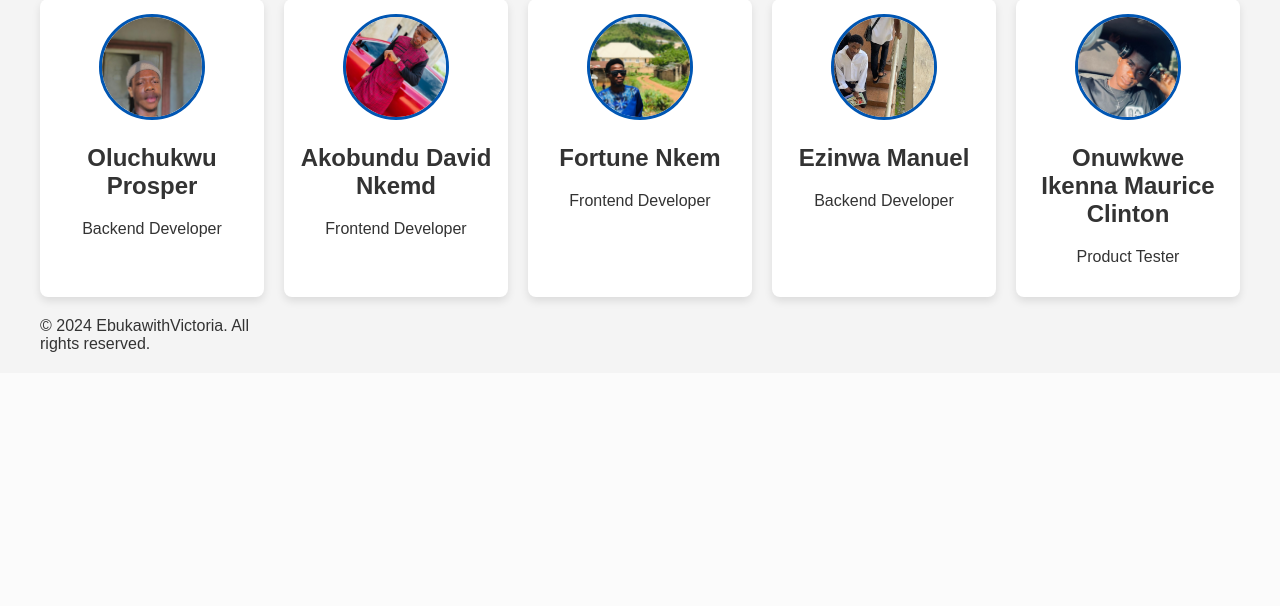
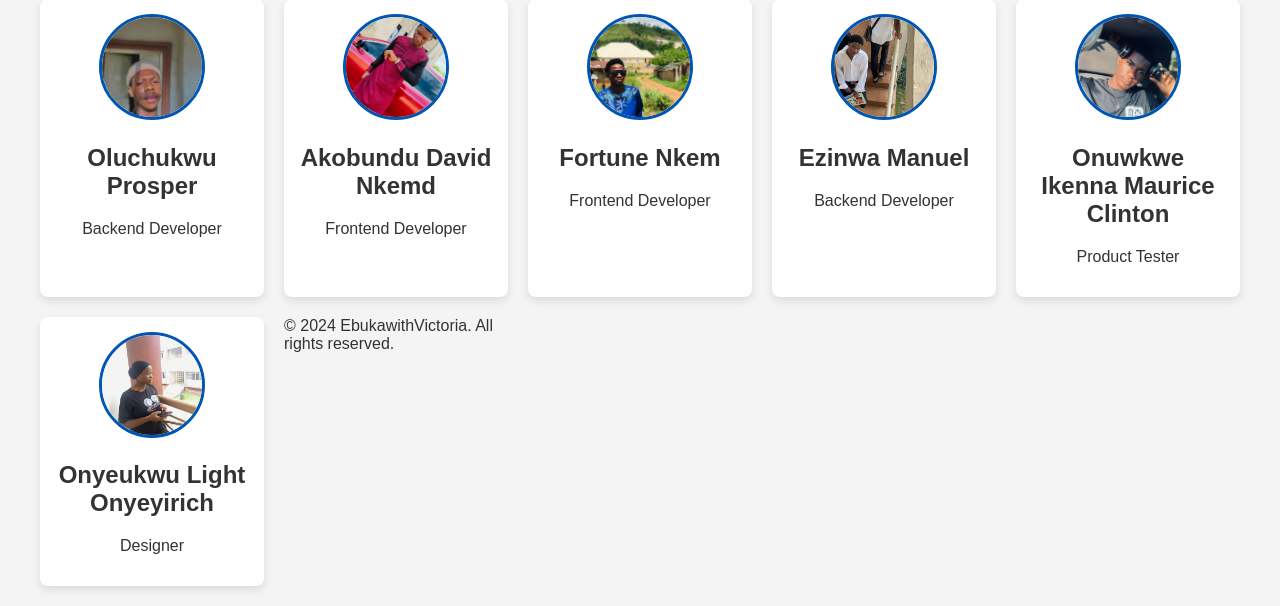
Before and after one commit to Victoria-imaobong2/Event-Website-Group-5, a Flask app: page /Event-Team in a window 1280 px wide. Shown: the part 689-1295 px from the top of the page. Before the commit the page ends 1041 px from the top, so only its background shows below. Run offline with Flask 3, Linux system fonts and the light colour scheme.

Commit message:
add light

```diff
--- a/templates/Event_Team.html
+++ b/templates/Event_Team.html
@@ -104,6 +104,15 @@
             <p>Product Tester</p>
         </div>
 
+        <div class="speaker-card">
+            <div class="image-container">
+                <img alt="Couple in front of Eiffel Tower" class="rounded-lg shadow-lg" height="400" src="{{ url_for('static', filename='images/light.jpg') }}" width="300"/>
+            </div>
+            <h2> Onyeukwu Light Onyeyirich</h2>
+            <p>Designer</p>
+        </div>
+
+
 
 
    <footer>
```
Also changed, not shown: static/images/light.jpg (added).
